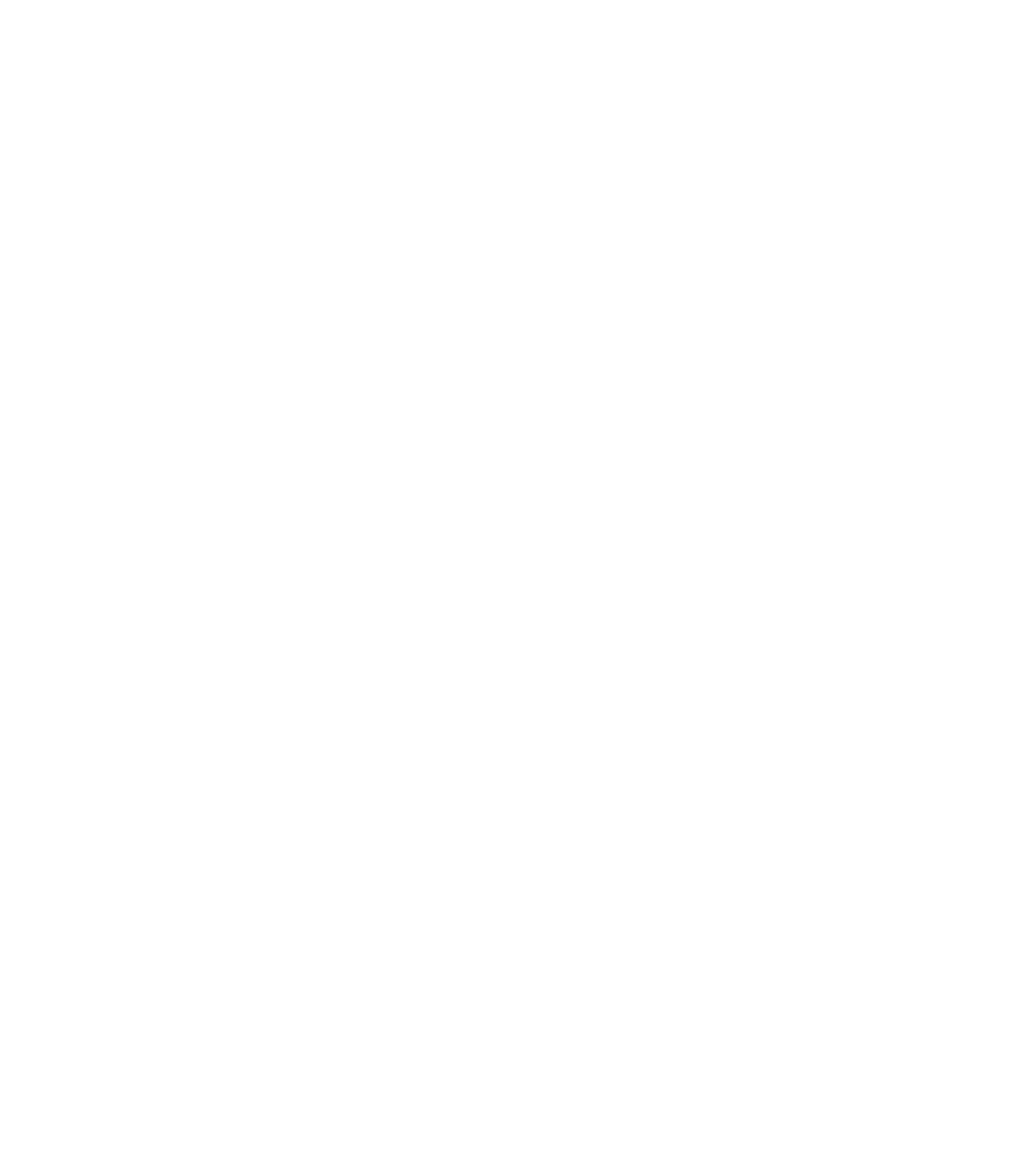
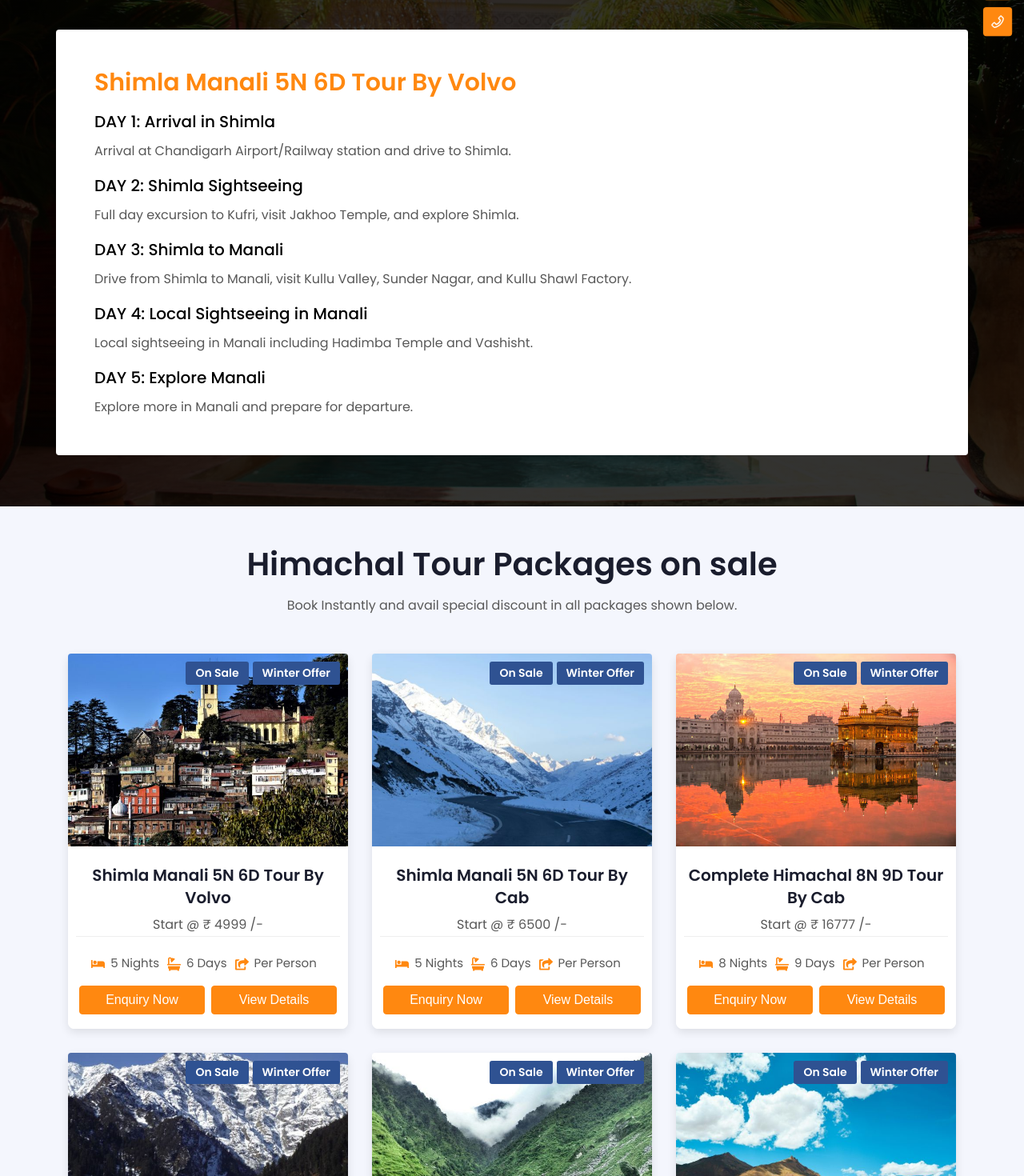
Before and after one commit to vikramkumartejani/himachal-trips, a Next.js app: page /1 in a window 1280 px wide. Before the commit this address had no page. Shown: the part 740-2210 px from the top of the page at 80% size. Before the commit the page ends 800 px from the top, so only its background shows below. Built offline with nearby package versions, Linux system fonts and the light colour scheme.

Commit message:
'single-page-data'

```diff
--- /dev/null
+++ b/public/PackagesData/packagesData.js
@@ -0,0 +1,244 @@
+export const packagesData = [
+  {
+    id: 1,
+    title: "Shimla Manali 5N 6D Tour by Volvo",
+    price: "Start @ ₹ 4999 /-",
+    image: "/assests/shimla_pck.jpg",
+    nights: "5 Nights",
+    days: "6 Days",
+    person: "Per Person",
+    details: [
+      {
+        day: "DAY 1: Arrival in Shimla",
+        description:
+          "Arrival at Chandigarh Airport/Railway station and drive to Shimla.",
+      },
+      {
+        day: "DAY 2: Shimla Sightseeing",
+        description:
+          "Full day excursion to Kufri, visit Jakhoo Temple, and explore Shimla.",
+      },
+      {
+        day: "DAY 3: Shimla to Manali",
+        description:
+          "Drive from Shimla to Manali, visit Kullu Valley, Sunder Nagar, and Kullu Shawl Factory.",
+      },
+      {
+        day: "DAY 4: Local Sightseeing in Manali",
+        description:
+          "Local sightseeing in Manali including Hadimba Temple and Vashisht.",
+      },
+      {
+        day: "DAY 5: Explore Manali",
+        description: "Explore more in Manali and prepare for departure.",
+      },
+    ],
+  },
+  {
+    id: 2,
+    title: "Shimla Manali 5N 6D Tour by Cab",
+    price: "Start @ ₹ 6500 /-",
+    image: "/assests/manali_pck.jpg",
+    nights: "5 Nights",
+    days: "6 Days",
+    person: "Per Person",
+    details: [
+      {
+        day: "DAY 1: Arrival in Shimla",
+        description: "Arrival at Chandigarh and drive to Shimla.",
+      },
+      {
+        day: "DAY 2: Shimla and Kufri Sightseeing",
+        description: "Sightseeing in Shimla and Kufri.",
+      },
+      {
+        day: "DAY 3: Travel to Manali",
+        description: "Travel to Manali, visiting Kullu on the way.",
+      },
+      {
+        day: "DAY 4: Explore Manali",
+        description: "Explore Manali local attractions.",
+      },
+      {
+        day: "DAY 5: Leisure Day in Manali",
+        description: "Free day in Manali for leisure.",
+      },
+    ],
+  },
+  {
+    id: 3,
+    title: "Complete Himachal 8N 9D Tour by Cab",
+    price: "Start @ ₹ 16777 /-",
+    image: "/assests/golden_temple_pck.png",
+    nights: "8 Nights",
+    days: "9 Days",
+    person: "Per Person",
+    details: [
+      {
+        day: "DAY 1: Arrival in Shimla",
+        description: "Arrive at Chandigarh, transfer to Shimla.",
+      },
+      {
+        day: "DAY 2: Shimla Exploration",
+        description: "Explore Shimla and Kufri.",
+      },
+      {
+        day: "DAY 3: Shimla to Manali",
+        description: "Travel to Manali via Kullu.",
+      },
+      {
+        day: "DAY 4: Manali Sightseeing",
+        description: "Local sightseeing in Manali.",
+      },
+      {
+        day: "DAY 5: Rohtang Pass Excursion",
+        description: "Day trip to Rohtang Pass.",
+      },
+      {
+        day: "DAY 6: Visit Dharamshala",
+        description: "Visit Dharamshala.",
+      },
+      {
+        day: "DAY 7: Explore Dalhousie",
+        description: "Explore Dalhousie.",
+      },
+      {
+        day: "DAY 8: Return to Chandigarh",
+        description: "Return to Chandigarh.",
+      },
+    ],
+  },
+  {
+    id: 4,
+    title: "Complete Himachal 9N 10D With Amritsar",
+    price: "Start @ ₹ 17999 /-",
+    image: "/assests/himachal_1_pck.jpg",
+    nights: "9 Nights",
+    days: "10 Days",
+    person: "Per Person",
+    details: [
+      {
+        day: "DAY 1: Arrival in Amritsar",
+        description: "Arrival at Amritsar, visit Golden Temple.",
+      },
+      {
+        day: "DAY 2: Travel to Shimla",
+        description: "Travel to Shimla.",
+      },
+      {
+        day: "DAY 3: Shimla Sightseeing",
+        description: "Shimla local sightseeing.",
+      },
+      {
+        day: "DAY 4: Depart for Manali",
+        description: "Depart for Manali.",
+      },
+      {
+        day: "DAY 5: Explore Manali",
+        description: "Manali local attractions.",
+      },
+      {
+        day: "DAY 6: Visit Rohtang Pass",
+        description: "Visit Rohtang Pass.",
+      },
+      {
+        day: "DAY 7: Travel to Dharamshala",
+        description: "Travel to Dharamshala.",
+      },
+      {
+        day: "DAY 8: Explore Dharamshala",
+        description: "Explore Dharamshala.",
+      },
+      {
+        day: "DAY 9: Travel to Dalhousie",
+        description: "Travel to Dalhousie.",
+      },
+      {
+        day: "DAY 10: Return to Amritsar",
+        description: "Return to Amritsar.",
+      },
+    ],
+  },
+  {
+    id: 5,
+    title: "Kinnaur Valley Package 5N 6D with Cab",
+    price: "Start @ ₹ 15,999 /-",
+    image: "/assests/himachal_2_pck.jpg",
+    nights: "5 Nights",
+    days: "6 Days",
+    person: "Per Person",
+    details: [
+      {
+        day: "DAY 1: Arrival in Shimla",
+        description: "Arrival at Shimla, transfer to Kinnaur.",
+      },
+      {
+        day: "DAY 2: Explore Kinnaur",
+        description: "Explore Kinnaur.",
+      },
+      {
+        day: "DAY 3: Visit Sangla Valley",
+        description: "Visit Sangla Valley.",
+      },
+      {
+        day: "DAY 4: Travel to Chitkul",
+        description: "Travel to Chitkul.",
+      },
+      {
+        day: "DAY 5: Return to Shimla",
+        description: "Return to Shimla.",
+      },
+      {
+        day: "DAY 6: Departure",
+        description: "Departure.",
+      },
+    ],
+  },
+  {
+    id: 6,
+    title: "Shimla Manali Dharamshala Dalhousie 8N 9D with Cab",
+    price: "Start @ ₹ 14,999 /-",
+    image: "/assests/himachal_3_pck.jpg",
+    nights: "8 Nights",
+    days: "9 Days",
+    person: "Per Person",
+    details: [
+      {
+        day: "DAY 1: Arrival in Shimla",
+        description: "Arrive at Shimla.",
+      },
+      {
+        day: "DAY 2: Shimla Sightseeing",
+        description: "Shimla sightseeing.",
+      },
+      {
+        day: "DAY 3: Travel to Manali",
+        description: "Travel to Manali.",
+      },
+      {
+        day: "DAY 4: Explore Manali",
+        description: "Local attractions in Manali.",
+      },
+      {
+        day: "DAY 5: Visit Dharamshala",
+        description: "Visit Dharamshala.",
+      },
+      {
+        day: "DAY 6: Travel to Dalhousie",
+        description: "Travel to Dalhousie.",
+      },
+      {
+        day: "DAY 7: Explore Dalhousie",
+        description: "Explore Dalhousie.",
+      },
+      {
+        day: "DAY 8: Return to Chandigarh",
+        description: "Return to Chandigarh.",
+      },
+      {
+        day: "DAY 9: Departure",
+        description: "Departure.",
+      },
+    ],
+  },
+];
--- /dev/null
+++ b/src/app/[id]/page.js
@@ -0,0 +1,24 @@
+"use client";
+import React from "react";
+import { useParams } from "next/navigation"; // Import useParams from next/navigation
+import Navbar from "../components/Navbar";
+import Footer from "../components/Footer";
+import EnquireForm from "../components/EnquireForm";
+import DestinationDetail from "../components/DestinationDetail";
+import Packages from "../components/Packages";
+
+const SingleDestinationDetails = () => {
+  const { id } = useParams();
+
+  return (
+    <>
+      <Navbar />
+      <EnquireForm />
+      <DestinationDetail id={id} />
+      <Packages />
+      <Footer />
+    </>
+  );
+};
+
+export default SingleDestinationDetails;
--- a/src/app/components/DestinationDetail.js
+++ b/src/app/components/DestinationDetail.js
@@ -1,26 +1,39 @@
-import React from 'react'
-import '../../styles/DestinationDetail.css'
+import React from "react";
+import "../../styles/DestinationDetail.css";
+import { packagesData } from "../../../public/PackagesData/packagesData";
 
-const DestinationDetail = () => {
+const DestinationDetail = ({ id }) => {
+  console.log("id id id :", id);
+
+  // Convert id to a number to ensure type consistency
+  const packageId = Number(id);
+
+  // Find the package data by id
+  const packageDetails = packagesData.find(
+    (packageItem) => packageItem.id === packageId
+  );
+
+  if (!packageDetails) {
+    return <div>Package not found.</div>;
+  }
+
   return (
     <div>
       <div className="destination-detail-main">
         <div className="destination-detail-container">
-            <div className="destination-detail-box">
-                <h4>Highlights Of Shimla Manali 5N 6D Tour by Cab </h4>
-                <h5>DAY 1: Chandigarh Shimla</h5>
-                <p>Arrival at Chandigarh Airport/Railway station by morning meet our representative and drive to Shimla by cab till evening reach at shimla check in at hotel and overnight stay at Shimla.</p>
-                <h5>DAY 2: Shimla Kufri Sightseeing Shimla </h5>
-                <p>Full day excursion visiting to KUFRI India&rsquo;s one of the best holiday paradise Kufri in Shimla is beautifully tucked on an altitude of 2,622 meter,. JAKHOO TEMPLE At 2455m, this is the town&rsquo;s highest peak and a famous point for Shimla&rsquo;s famous views. The summit is crowned with a temple dedicated to Lord Hanuman. Evening free to stroll in the famous shopping place of Shimla town Overnight stay at hotel in Shimla.</p>
-                <h5>DAY 3: Shimla-Kullu Valley -Sightseeing -Manali</h5>
-                <p>After Breakfast, Check out Hotel and Depart to Manali By Cab /via Mandi, on arrival Manali Check in hotel. on the way Kullu valley,Sunder Nagar, Pandoh Dam,Kullu Shawl Factory sight seeing.Overnight stay at Manali Hotel.</p>
-                <h5>DAY 4: Manali Local Sightseeing</h5>
-                <p>The Morning, after breakfast visit “Hadimba temple”. It was built in 1553 with a superbly crafted four tiered pagoda roof; it is famous for its exquisitely carved doorway. “club house” The Club House with its comprehensive facilities that include a roller skating rink, an auditorium, billiards rooms, a library, a bar and restaurant makes wonderful outing for the day.” Tibetan Monastery, Van Vihar, and “Vashisth” Well known for its hot springs. There are old temples dedicated to the sage Vashisth and to Lord Rama.Over Night At Hotel.</p>
-            </div>
+          <div className="destination-detail-box">
+            <h4>{packageDetails.title}</h4>
+            {packageDetails.details.map((dayDetail, index) => (
+              <div key={index}>
+                <h5>{dayDetail.day}</h5>
+                <p>{dayDetail.description}</p>
+              </div>
+            ))}
+          </div>
         </div>
       </div>
     </div>
-  )
-}
+  );
+};
 
 export default DestinationDetail;
--- a/src/app/components/EnquireForm.js
+++ b/src/app/components/EnquireForm.js
@@ -108,8 +108,8 @@
       <div className='form-main' id='home'>
         <div className='form-container'>
           <div className='form-info'>
-            <h3>My Bharat Trips</h3>
-            <p>Tourism is a social, cultural and economic phenomenon which entails the movement of people to countries or places outside their usual environment for personal or business/professional purposes. <br />Tourism generates income and creates training opportunities and easily accessible jobs, as well as sales markets for services and local products.</p>
+            <h3>Himachal Tour Packages </h3>
+            <p>SHIMLA | KULLU | MANALI | DHARAMSHALA | DALHOUSIE | KHAJIYAAR | SOLANG /</p>
           </div>
           <div className='main-form-container'>
             <div className='form-container-border card-border-wide'>
--- a/src/app/components/EnquiryModel.js
+++ b/src/app/components/EnquiryModel.js
@@ -93,7 +93,7 @@
     <div className='modal-main-container'>
       <div className='modal-background'>
         <div className='modal-container'>
-          <Image src='/assests/enquiry-bg.jpg' alt='t' width={300} height={200} style={{ display: 'flex', alignItems: 'center', justifyContent: 'center', width: '100%', borderRadius:'10px' }} />
+          <Image src='/assests/modal-image.png' alt='t' width={300} height={200} style={{ display: 'flex', alignItems: 'center', justifyContent: 'center', width: '100%', borderRadius:'10px' }} />
 
           <div className='modal-body'>
             <div className='modal-header'>
--- a/src/app/components/Packages.js
+++ b/src/app/components/Packages.js
@@ -1,66 +1,14 @@
-"use client"
+"use client";
 import React, { useState } from "react";
 import { useRouter } from "next/navigation";
 import EnquiryModel from "./EnquiryModel";
-
+import { packagesData } from "../../../public/PackagesData/packagesData";
 import { FaBed, FaBath, FaShareSquare } from "react-icons/fa";
 import "../../styles/Packages.css";
 
 const Packages = () => {
   const [isModalOpen, setModalOpen] = useState(false);
-
-  const router = useRouter()
-
-  const packagesData = [
-    {
-      title: "Shimla Manali 5N 6D Tour by Volvo",
-      price: "Start @ ₹ 4999 /-",
-      image: "/assests/shimla_pck.jpg",
-      nights: "5 Nights",
-      days: "6 Days",
-      person: "Per Person",
-    },
-    {
-      title: "Shimla Manali 5N 6D Tour by Cab",
-      price: "Start @ ₹ 6500 /-",
-      image: "/assests/manali_pck.jpg",
-      nights: "5 Nights",
-      days: "6 Days",
-      person: "Per Person",
-    },
-    {
-      title: "Complete Himachal 8N 9D Tour by Cab",
-      price: "Start @ ₹ 16777 /-",
-      image: "/assests/golden_temple_pck.png",
-      nights: "8 Nights",
-      days: "9 Days",
-      person: "Per Person",
-    },
-    {
-      title: "Complete Himachal 9N 10D With Amritsar",
-      price: "Start @ ₹ 17999 /-",
-      image: "/assests/himachal_1_pck.jpg",
-      nights: "9 Nights",
-      days: "10 Days",
-      person: "Per Person",
-    },
-    {
-      title: "Kinnaur valley  Package 5N 6D with cab",
-      price: "Start @ ₹ 15,999 /-",
-      image: "/assests/himachal_2_pck.jpg",
-      nights: "5 Nights",
-      days: "6 Days",
-      person: "Per Person",
-    },
-    {
-      title: "Shimla Manali Dharamshala Dalhousie 8N 9D with cab",
-      price: "Start @ ₹ 14,999 /-",
-      image: "/assests/himachal_3_pck.jpg",
-      nights: "8 Nights",
-      days: "9 Days",
-      person: "Per Person",
-    },
-  ];
+  const router = useRouter();
 
   const handleEnquiryClick = () => {
     setModalOpen(true);
@@ -69,6 +17,7 @@
   const closeModal = () => {
     setModalOpen(false);
   };
+
   return (
     <div>
       <div className="packages-main" id="packages">
@@ -80,11 +29,11 @@
               below.
             </p>
           </div>
-          <div className="packages-row" >
-            {packagesData.map((packages, index) => (
-              <div key={index} className="package-data-container">
+          <div className="packages-row">
+            {packagesData.map((packageData) => (
+              <div key={packageData.id} className="package-data-container">
                 <a href="#" className="location-image">
-                  <img src={packages.image} alt="" />
+                  <img src={packageData.image} alt="" />
                 </a>
                 <ul className="top-btn">
                   <li className="sale">On Sale</li>
@@ -92,31 +41,39 @@
                 </ul>
                 <div className="package-detail">
                   <h5 className="package-title">
-                    <a href="#">{packages.title}</a>
+                    <a href="#">{packageData.title}</a>
                   </h5>
-                  <p className="package-price">{packages.price}</p>
+                  <p className="package-price">{packageData.price}</p>
                   <ul className="package-time">
                     <li>
                       <FaBed color="#ff8810" className="package-time-logo" />
-                      {packages.nights}
+                      {packageData.nights}
                     </li>
                     <li>
                       <FaBath color="#ff8810" className="package-time-logo" />
-                      {packages.days}
+                      {packageData.days}
                     </li>
                     <li>
                       <FaShareSquare
                         color="#ff8810"
                         className="package-time-logo"
                       />
-                      {packages.person}
+                      {packageData.person}
                     </li>
                   </ul>
                   <div className="btns-packages">
-                    <button className="package-btns" onClick={handleEnquiryClick}>
+                    <button
+                      className="package-btns"
+                      onClick={handleEnquiryClick}
+                    >
                       Enquiry Now
                     </button>
-                    <button className="package-btns" onClick={(() => router.push('/single'))}>View Details</button>
+                    <button
+                      className="package-btns"
+                      onClick={() => router.push(`/${packageData.id}`)}
+                    >
+                      View Details
+                    </button>
                   </div>
                 </div>
               </div>
```
